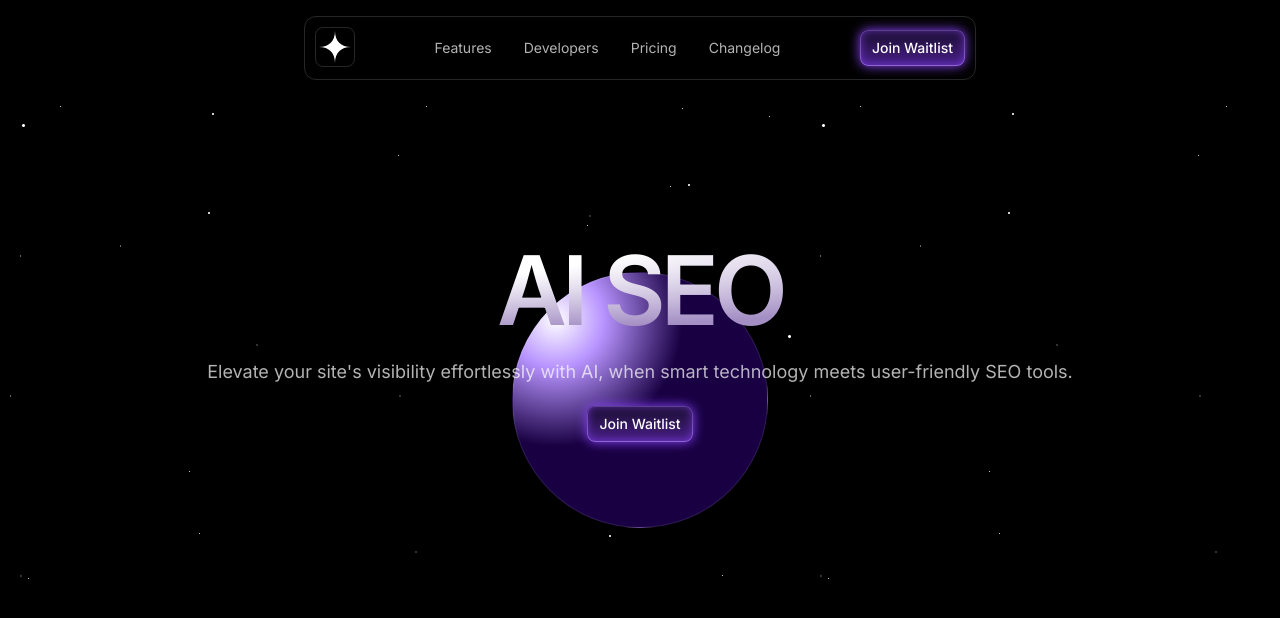
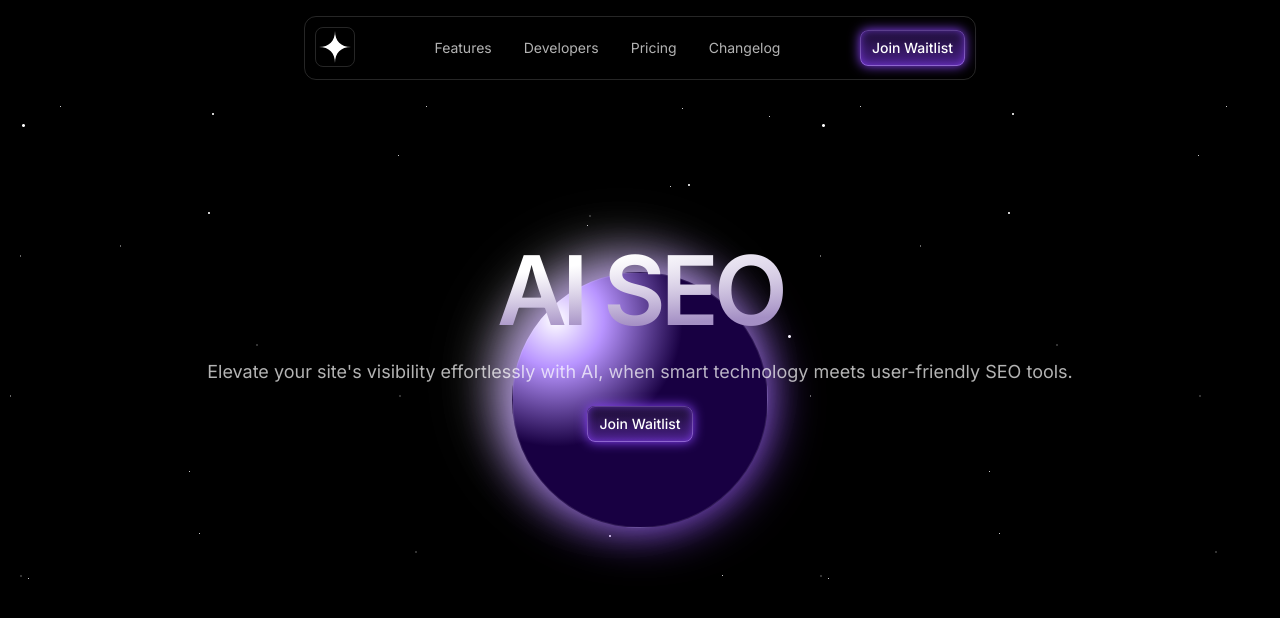
Before and after one commit to harshit-senpai/HackIndia-spark-4-2025-Pookies, a Next.js app in the folder ai-landing/: page / in a window 1280 px wide. Shown: the top 618 px of the page. Built offline with nearby package versions, Linux system fonts and the light colour scheme.

Commit message:
ai-landing_hero planet shadow

```diff
--- a/ai-landing/src/sections/Hero.tsx
+++ b/ai-landing/src/sections/Hero.tsx
@@ -7,7 +7,7 @@
       className="h-[492px] flex items-center"
       style={{ backgroundImage: `url(${starsBg.src})` }}
     >
-      <div className="absolute h-64 w-64 bg-purple-500 rounded-full border border-white/10 top-1/2 left-1/2 -translate-x-1/2 -translate-y-1/2 bg-[radial-gradient(50%_50%_at_16.8%_18.3%,white,rgb(184,148,255)_37.7%,rgb(24,0,66))]"></div>
+      <div className="absolute h-64 w-64 bg-purple-500 rounded-full border border-white/10 top-1/2 left-1/2 -translate-x-1/2 -translate-y-1/2 bg-[radial-gradient(50%_50%_at_16.8%_18.3%,white,rgb(184,148,255)_37.7%,rgb(24,0,66))] shadow-[-20px_-20px_50px_rgb(255,255,255,.5),-20px_-20px_80px_rgb(255,255,255,.1),0_0_50px_rgb(140,69,255)]"></div>
       <div className="container relative">
         <h1 className="text-8xl font-semibold tracking-tighter text-center bg-white bg-[radial-gradient(100%_100%_at_top_left,white,white,rgb(74,32,138,.5))] text-transparent bg-clip-text">
           AI SEO
```
